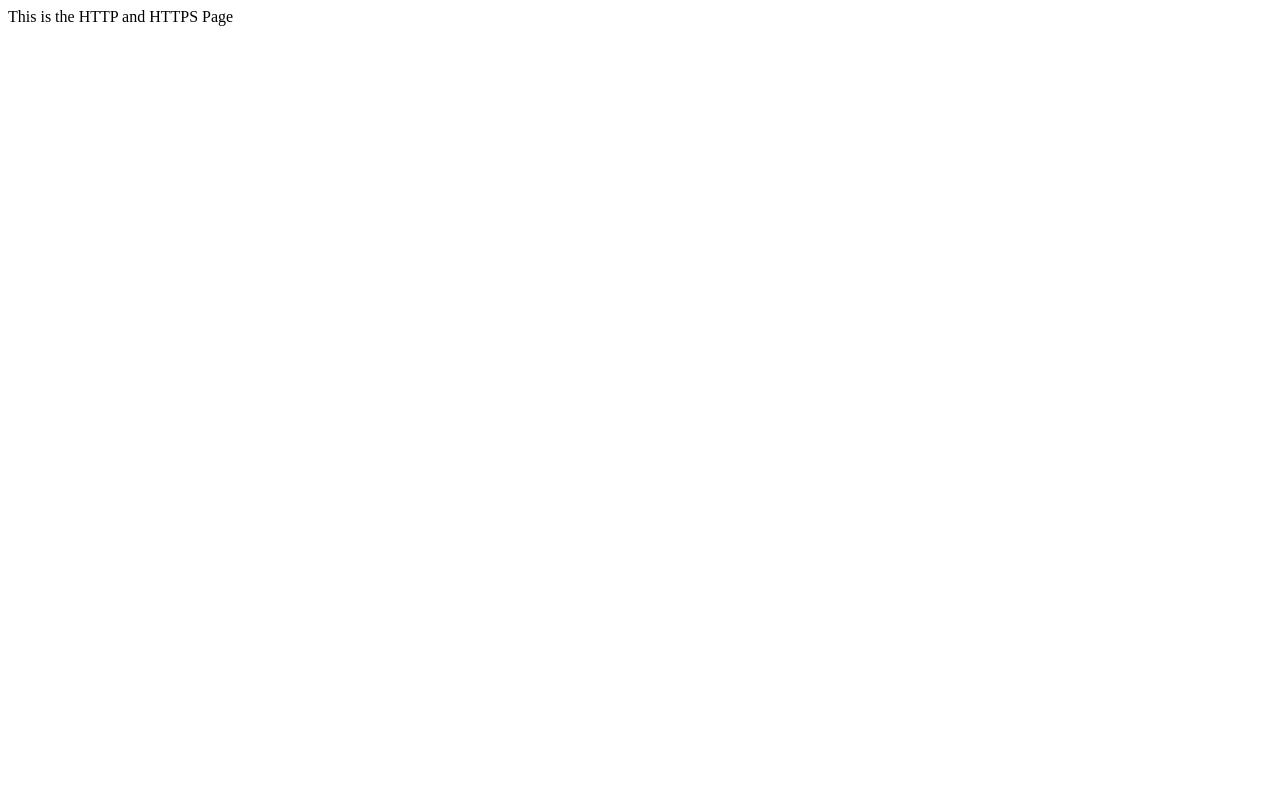
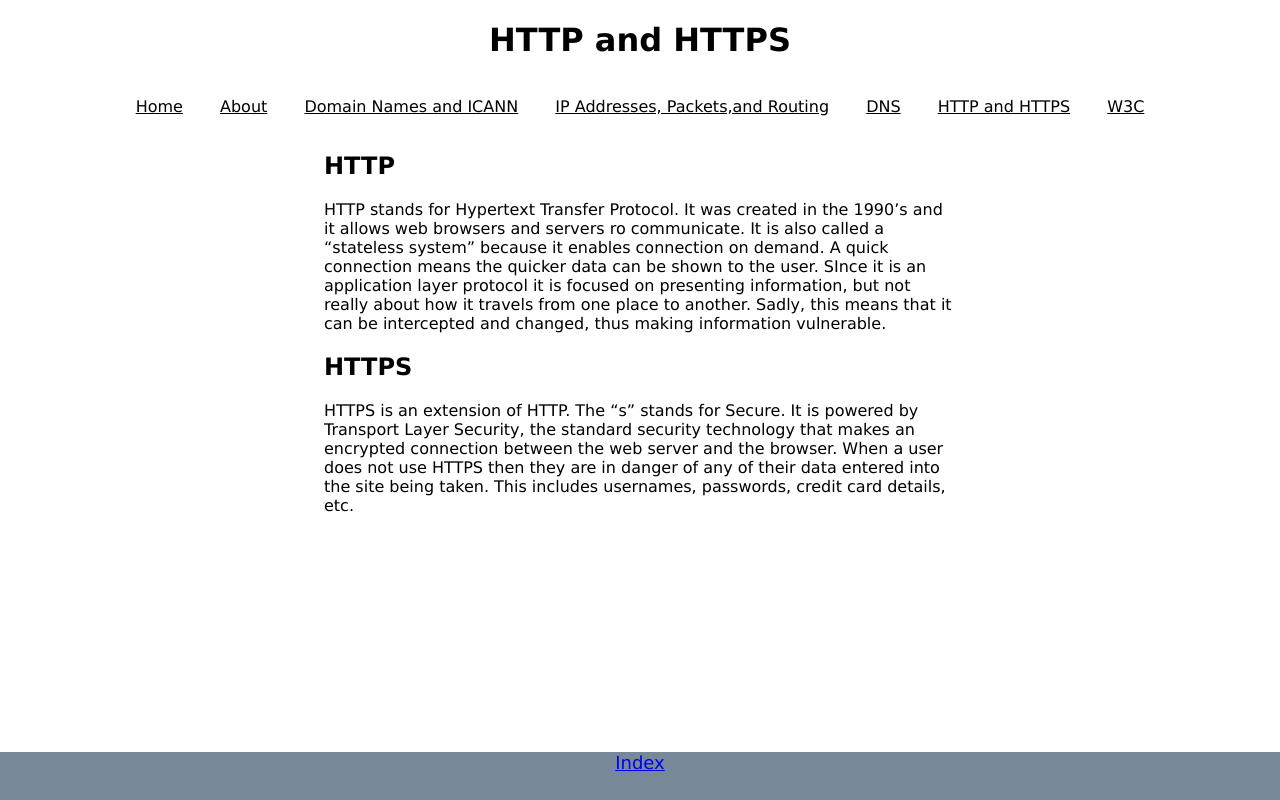
Before and after one commit to lonialnor/HowInternetWorks, a plain HTML site: page http.html in a window 1280 px wide. Drawn offline with Linux system fonts and the light colour scheme.

Commit message:
Feature: added content and css to http page

```diff
--- a/http.html
+++ b/http.html
@@ -1,10 +1,56 @@
 <!DOCTYPE html>
 <html lang="en">
+<link rel="stylesheet" type="text/css" href="httpstyle.css">
 <head>
     <meta charset="UTF-8">
     <title>HTTP and HTTPS</title>
+
 </head>
 <body>
-This is the HTTP and HTTPS Page
+<div class="header">
+    <div id="h1">
+        <h1>HTTP and HTTPS</h1>
+    </div>
+    <div class="navigation">
+        <ul>
+            <li><a href="https://lonialnor.github.io/HowInternetWorks/home.html">Home</a></li>
+            <li><a href="https://lonialnor.github.io/HowInternetWorks/about.html">About</a></li>
+            <li><a href="https://lonialnor.github.io/HowInternetWorks/domainicann.html">Domain Names and ICANN</a></li>
+            <li><a href="https://lonialnor.github.io/HowInternetWorks/ip.html">IP Addresses, Packets,and Routing</a></li>
+            <li><a href="https://lonialnor.github.io/HowInternetWorks/dns.html">DNS</a></li>
+            <li><a href="https://lonialnor.github.io/HowInternetWorks/http.html">HTTP and HTTPS</a></li>
+            <li><a href="https://lonialnor.github.io/HowInternetWorks/w3c.html">W3C</a></li>
+        </ul>
+    </div>
+
+</div>
+<div class="content">
+
+    <h2>HTTP</h2>
+    <p>HTTP stands for Hypertext Transfer Protocol. It was created in the 1990’s and it allows web browsers and servers ro communicate. It is also called a “stateless system” because it enables connection on demand. A quick connection means the quicker data can be shown to the user. SInce it is an application layer protocol it is focused on presenting information, but not really about how it travels from one place to another. Sadly, this means that it can be intercepted and changed, thus making information vulnerable.
+    </p>
+    <h2>HTTPS</h2>
+    <p>HTTPS is an extension of HTTP. The “s” stands for Secure. It is powered by Transport Layer Security, the standard security technology that makes an encrypted connection between the web server and the browser. When a user does not use HTTPS then they are in danger of any of their data entered into the site being taken. This includes usernames, passwords, credit card details, etc.
+    </p>
+
+
+
+
+
+
+
+
+</div>
+
+
+
+
+
+
+
+<div class="footer">
+    <a href="#index">Index</a>
+</div>
+
 </body>
 </html>
--- /dev/null
+++ b/httpstyle.css
@@ -0,0 +1,65 @@
+html {
+    background-color: white;
+    text-align: center;
+    font-family:Verdana, Geneva, sans-serif;
+}
+ul {
+    list-style-type: none;
+    margin: 0;
+    padding: 0;
+    overflow: hidden;
+    text-align:center;
+}
+
+li {
+    display: inline-flex;
+}
+
+li a {
+    display: block;
+    color: black;
+    text-align:center;
+    padding: 16px;
+    text-decoration: underline;
+}
+
+li a:enabled{
+    background-color: lightslategray;
+}
+
+#h1 {
+    font-family: Verdana;
+
+}
+
+.navigation {
+    text-align:center;
+}
+.navigation a:hover{
+    background-color: lightslategray;
+}
+.footer {
+    position: fixed;
+    left: 0;
+    bottom: 0;
+    width: 100%;
+    height: 6%;
+    background-color: lightslategray;
+    color: white;
+    text-align: center;
+    font-color:black;
+    font-size: large;
+    padding-right:90px;
+    text-decoration: none;
+}
+.content{
+    alignment: center;
+    text-align: left;
+    margin: auto;
+    margin-top: 5px;
+    width: 50%;
+    border: 3px lightslategray;
+    height: 100%;
+    bottom:auto;
+    font-size: medium;
+}
```
